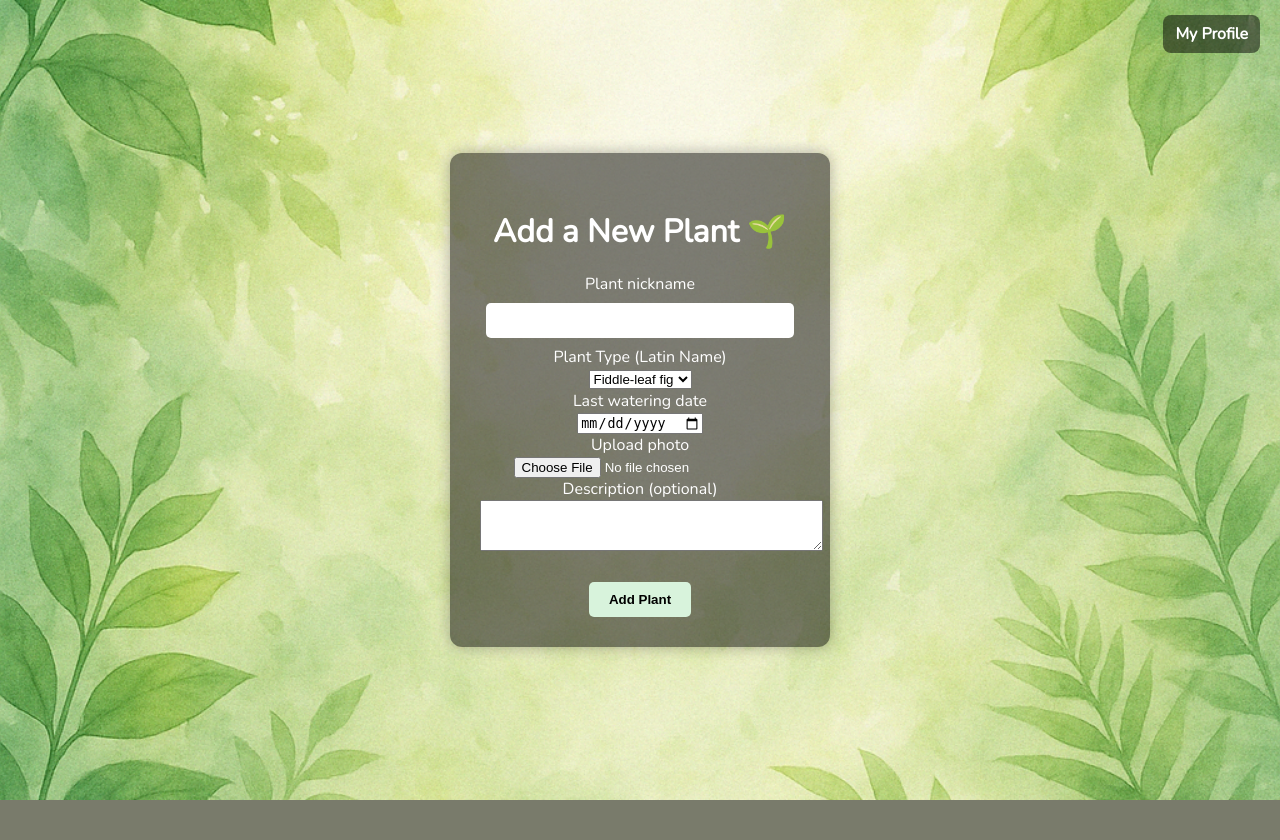
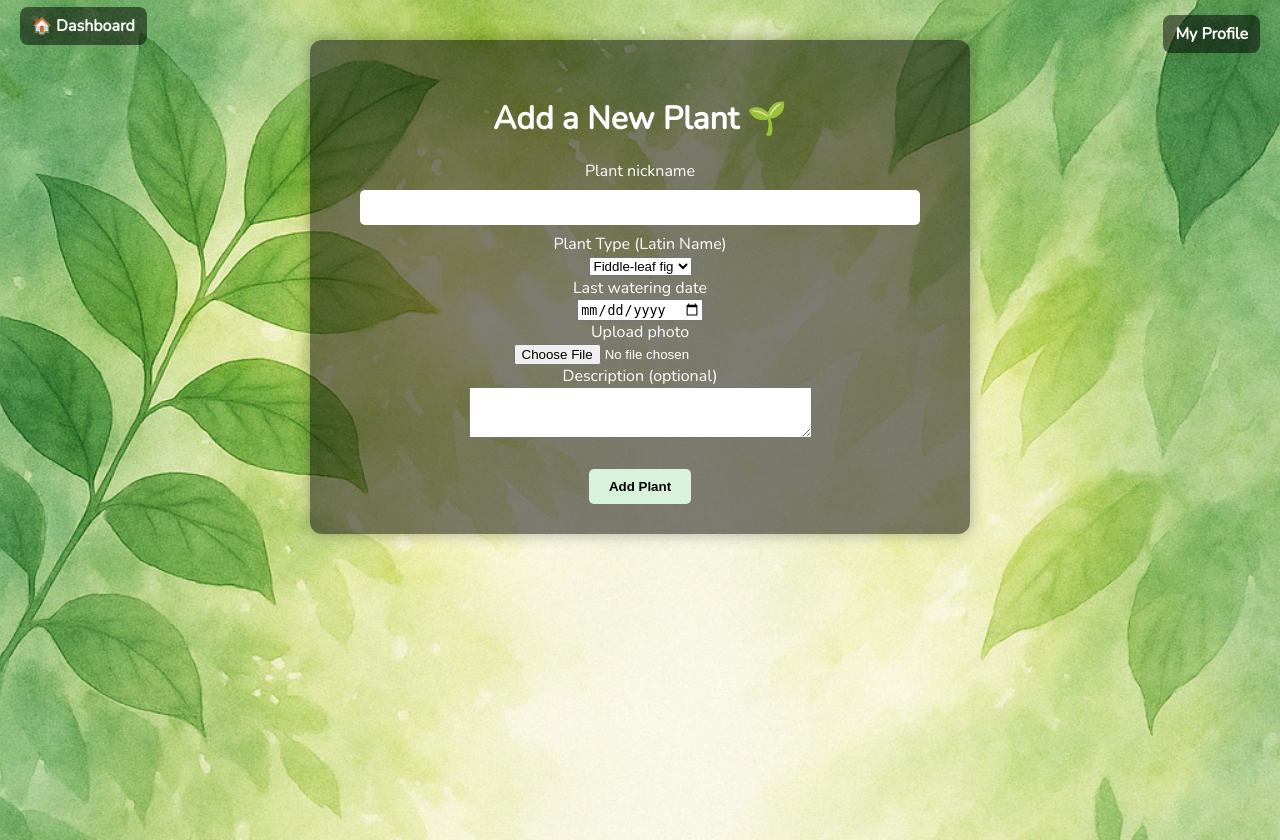
Before and after one commit to kubalic/new_repo_1, a Flask app: page /add-plant in a window 1280 px wide. Before the commit the page ends 800 px from the top, so only its background shows below. Run offline with Flask 3, Linux system fonts and the light colour scheme; a user stored in the database is signed in; some libraries are stand-ins or nearby versions.

Commit message:
Update dashboard: show user plant gallery with styled names and photos

```diff
--- a/app/routes.py
+++ b/app/routes.py
@@ -15,7 +15,10 @@ routes = Blueprint('routes', __name__)
 # Home page
 @routes.route('/')
 def index():
-    return render_template('index.html')
+    user_plants = Plant.query.all()
+    return render_template('index.html', user_plants=user_plants)
+
+
 
 # User registration
 @routes.route('/register', methods=['GET', 'POST'])
@@ -105,17 +108,28 @@ def add_plant():
 @login_required
 def add_category():
     form = AddCategoryForm()
+
     if form.validate_on_submit():
+        # Check if latin_name already exists in DB
+        existing = PlantCategory.query.filter_by(latin_name=form.latin_name.data).first()
+        if existing:
+            flash("❌ Error: Plant with this Latin name already exists.", "danger")
+            return render_template('add_category.html', form=form)
+
+        # Create and add new category
         category = PlantCategory(
             name=form.name.data,
             latin_name=form.latin_name.data,
-            watering_interval=int(form.watering_interval.data)
+            watering_interval=int(form.watering_interval.data),
+            info=form.info.data
         )
         db.session.add(category)
         db.session.commit()
-        flash('Category added!', 'success')
+        flash('✅ Category added successfully!', 'success')
         return redirect(url_for('routes.index'))
+
     return render_template('add_category.html', form=form)
+
 
 # User profile: shows logged-in user's plants
 @routes.route('/profile')
@@ -135,3 +149,17 @@ def edit_profile():
         flash('Profile updated!', 'success')
         return redirect(url_for('routes.profile'))
     return render_template('edit_profile.html', form=form)
+
+# Delete a plant
+@routes.route('/delete-plant/<int:plant_id>', methods=['POST'])
+@login_required
+def delete_plant(plant_id):
+    plant = Plant.query.get_or_404(plant_id)
+    if plant.username != current_user.username:
+        flash("You don't have permission to delete this plant.", "danger")
+        return redirect(url_for('routes.profile'))
+
+    db.session.delete(plant)
+    db.session.commit()
+    flash('Plant deleted.', 'info')
+    return redirect(url_for('routes.profile'))
--- a/app/static/style.css
+++ b/app/static/style.css
@@ -2,14 +2,13 @@ body {
   margin: 0;
   padding: 0;
   font-family: 'Nunito', sans-serif;
+  background: url("/static/background.png") no-repeat center center fixed;
   background-size: cover;
-  height: 100vh;
-  display: flex;
-  justify-content: center;
-  align-items: center;
-  color: white;
+  min-height: 100vh;
+  display: block;
 }
 
+/* Welcome Box (Landing Page) */
 .welcome {
   text-align: center;
   background-color: rgba(0, 0, 0, 0.5);
@@ -34,7 +33,7 @@ body {
   color: #b7e4c7;
 }
 
-
+/* Top Right Bar */
 .top-bar {
   position: absolute;
   top: 15px;
@@ -57,23 +56,26 @@ body {
   background-color: rgba(0, 0, 0, 0.7);
 }
 
-
+/* Form Container (Login/Register/Profile etc.) */
 .form-container {
   background-color: rgba(0, 0, 0, 0.5);
   padding: 30px;
   border-radius: 12px;
   color: white;
-  width: 320px;
-  margin: 80px auto;
+  width: 90%;
+  max-width: 600px;
+  margin: 40px auto;
   text-align: center;
   box-shadow: 0 0 15px rgba(0, 0, 0, 0.3);
 }
 
+/* Form Header */
 .form-container h2 {
   font-size: 2em;
   margin-bottom: 20px;
 }
 
+/* Form Fields */
 .form-container input[type="text"],
 .form-container input[type="email"],
 .form-container input[type="password"] {
@@ -84,6 +86,7 @@ body {
   border-radius: 5px;
 }
 
+/* Form Submit Button */
 .form-container input[type="submit"] {
   margin-top: 10px;
   padding: 10px 20px;
@@ -99,6 +102,7 @@ body {
   background-color: #b7e4c7;
 }
 
+/* Buttons (Add Plant, Register, etc.) */
 .btn {
   padding: 10px 20px;
   border: none;
@@ -110,7 +114,115 @@ body {
   text-decoration: none;
 }
 
-
 .btn:hover {
   background-color: #b7e4c7;
 }
+
+/*  Flash Messages */
+.flash {
+  background-color: #d8f3dc;
+  color: black;
+  font-weight: bold;
+  padding: 10px;
+  border-radius: 8px;
+  margin: 10px auto;
+  max-width: 90%;
+}
+
+.alert {
+  background-color: #ffe0e0;
+  color: #a94442;
+  padding: 12px;
+  margin: 15px auto;
+  border-radius: 8px;
+  width: 80%;
+  max-width: 500px;
+  text-align: center;
+  font-weight: bold;
+  box-shadow: 0 0 10px rgba(0, 0, 0, 0.1);
+}
+
+.alert-success {
+  background-color: #d4edda;
+  color: #155724;
+}
+
+.alert-danger, .alert-warning {
+  background-color: #f8d7da;
+  color: #721c24;
+}
+
+.top-left {
+  position: absolute;
+  top: 15px;
+  left: 20px;
+  z-index: 1000;
+}
+
+.top-left a {
+  color: white;
+  text-decoration: none;
+  background-color: rgba(0, 0, 0, 0.5);
+  padding: 8px 12px;
+  border-radius: 8px;
+  font-weight: bold;
+}
+
+.top-left a:hover {
+  background-color: rgba(0, 0, 0, 0.7);
+}
+
+/* Remove background from top bar */
+.top-bar.no-background {
+  background: none;
+  position: absolute;
+  top: 15px;
+  right: 20px;
+}
+
+/* Gallery Container */
+.gallery {
+  display: grid;
+  grid-template-columns: repeat(auto-fit, minmax(300px, 1fr));
+  gap: 30px;
+  padding: 40px;
+  max-width: 1200px;
+  margin: 0 auto;
+}
+
+/* Gallery Card */
+.gallery-card {
+  background-color: rgba(255, 255, 255, 0.1);
+  border-radius: 12px;
+  padding: 10px;
+  text-align: center;
+  box-shadow: 0 4px 12px rgba(0, 0, 0, 0.2);
+}
+
+/* Category Name */
+.gallery-name {
+  font-weight: bold;
+  color: white;
+  margin-bottom: 8px;
+}
+
+/* Category Image */
+.gallery-card img {
+  width: 100%;
+  height: 250px;
+  object-fit: cover;
+  border-radius: 8px;
+}
+
+.gallery-name {
+  font-weight: bold;
+  color: #2f3d15;
+  margin-bottom: 8px;
+}
+
+.gallery-nickname {
+  color: #2f3d15;
+  font-size: 0.95em;
+  margin-top: 5px;
+  font-style: italic;
+}
--- a/app/templates/base.html
+++ b/app/templates/base.html
@@ -8,8 +8,13 @@
 
 <body style="background-image: url('{{ url_for('static', filename='background.png') }}'); background-size: cover; background-position: center;">
 
-<!-- Top Navigation Bar -->
-<div class="top-bar">
+<!-- Top Left Dashboard Button -->
+<div class="top-left">
+    <a href="{{ url_for('routes.index') }}">🏠 Dashboard</a>
+</div>
+
+<!-- Top Navigation Bar (no background shading) -->
+<div class="top-bar no-background">
     {% if current_user.is_authenticated %}
         <a href="{{ url_for('routes.profile') }}">My Profile</a>
     {% else %}
@@ -32,6 +37,20 @@
 <!-- Page-specific content -->
 {% block content %}{% endblock %}
 
+<!-- Plant Gallery for All User Plants -->
+{% if request.endpoint == 'routes.index' and user_plants %}
+  <div class="gallery">
+    {% for plant in user_plants %}
+      <div class="gallery-card">
+        <div class="gallery-name">{{ plant.owner.username }} – {{ plant.category.name }}</div>
+        {% if plant.photo_path %}
+          <img src="{{ url_for('static', filename='uploads/' ~ plant.photo_path) }}" alt="{{ plant.category.name }}">
+        {% endif %}
+      </div>
+    {% endfor %}
+  </div>
+{% endif %}
+
 <!-- Auto-hide flash after 3 seconds -->
 <script>
   setTimeout(function() {
```
